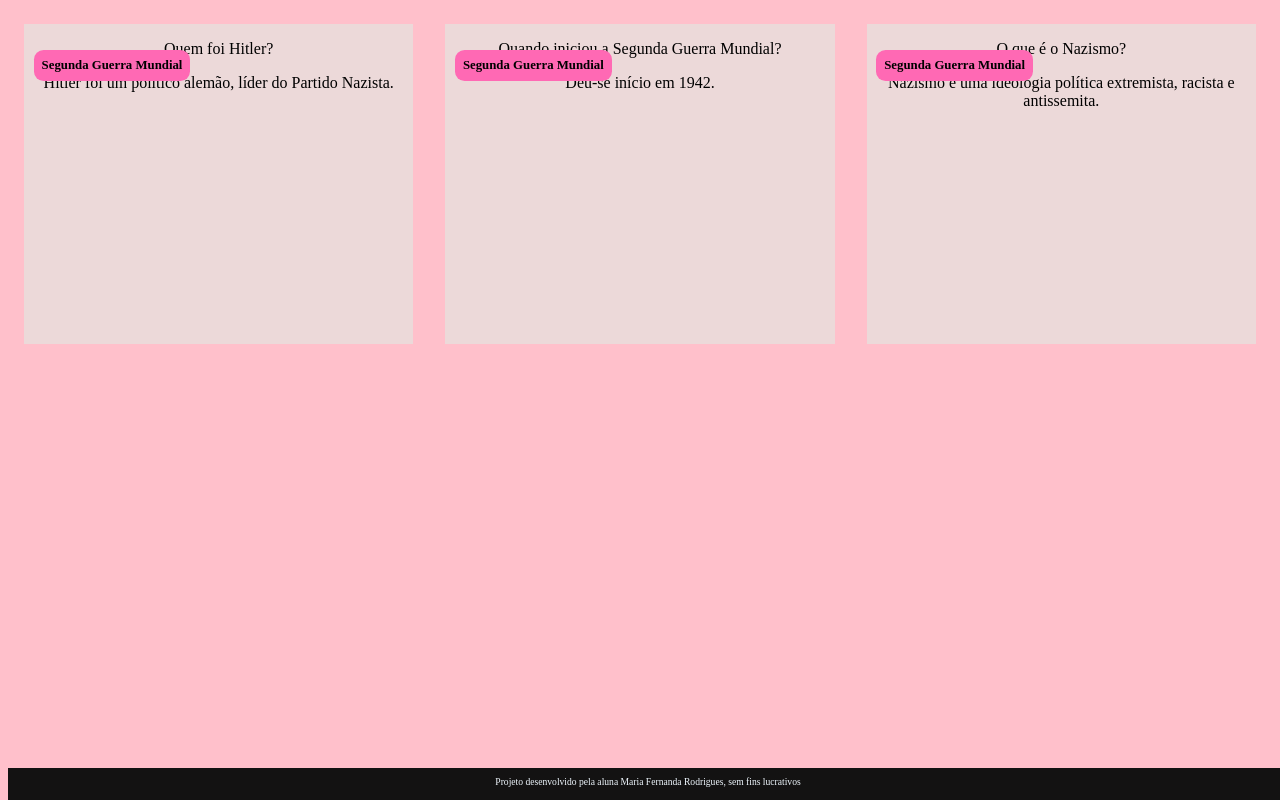
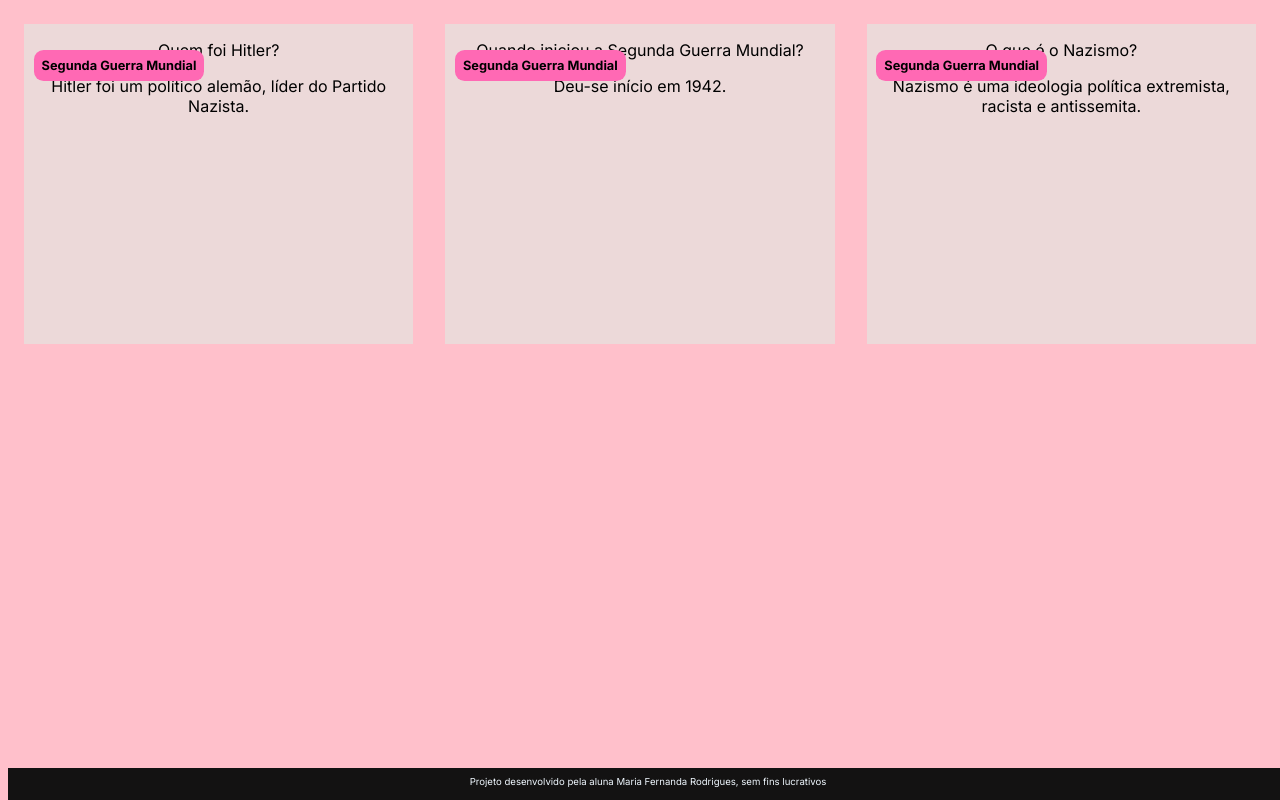
Before and after one commit to olvmafe/flashcard-maria-fernanda, a plain HTML site: page index.html in a window 1280 px wide. Drawn offline with Linux system fonts and the light colour scheme.

Commit message:
resolvendo bugs.

```diff
--- a/assets/style.css
+++ b/assets/style.css
@@ -1,6 +1,9 @@
+@import url('https://fonts.googleapis.com/css2?family=Inter:ital,opsz,wght@0,14..32,100..900;1,14..32,100..900&display=swap');
 body{
     background-color: pink;
-    front-family- Bai Jamjuree;
+      font-family: "Inter", sans-serif;
+  font-optical-sizing: auto;
+  font-style: normal;
 }
 
 #container {
--- a/index.html
+++ b/index.html
@@ -3,7 +3,10 @@
 <head>
     <meta charset="UTF-8">
     <meta name="viewport" content="width=device-width, initial-scale=1.0">
-    <link rel="stylesheet" href="assets/style.css">
+    <link rel="preconnect" href="https://fonts.googleapis.com">
+<link rel="preconnect" href="https://fonts.gstatic.com" crossorigin>
+<link href="https://fonts.googleapis.com/css2?family=Inter:ital,opsz,wght@0,14..32,100..900;1,14..32,100..900&display=swap" rel="stylesheet">
+    <link rel="stylesheet" href="/assets/style.css">
     <title>FastCard</title>
 </head>
 <body>
```
Also changed, not shown: 2 other files.
